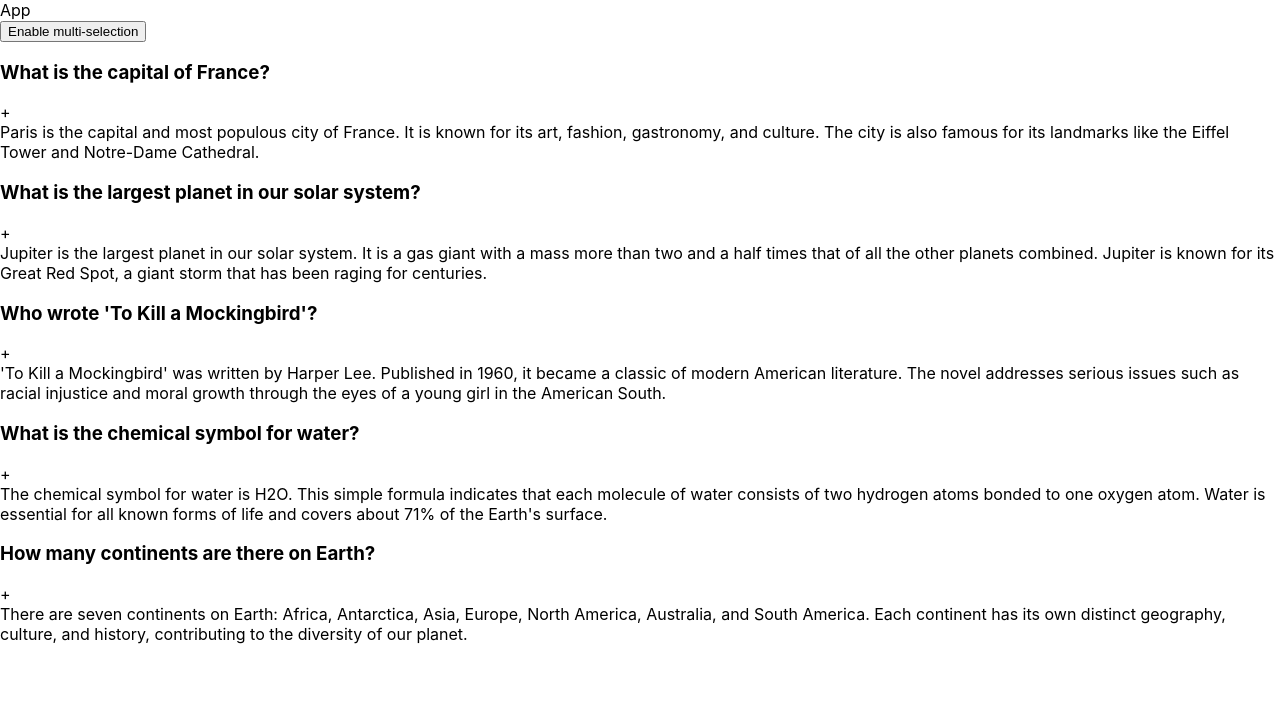
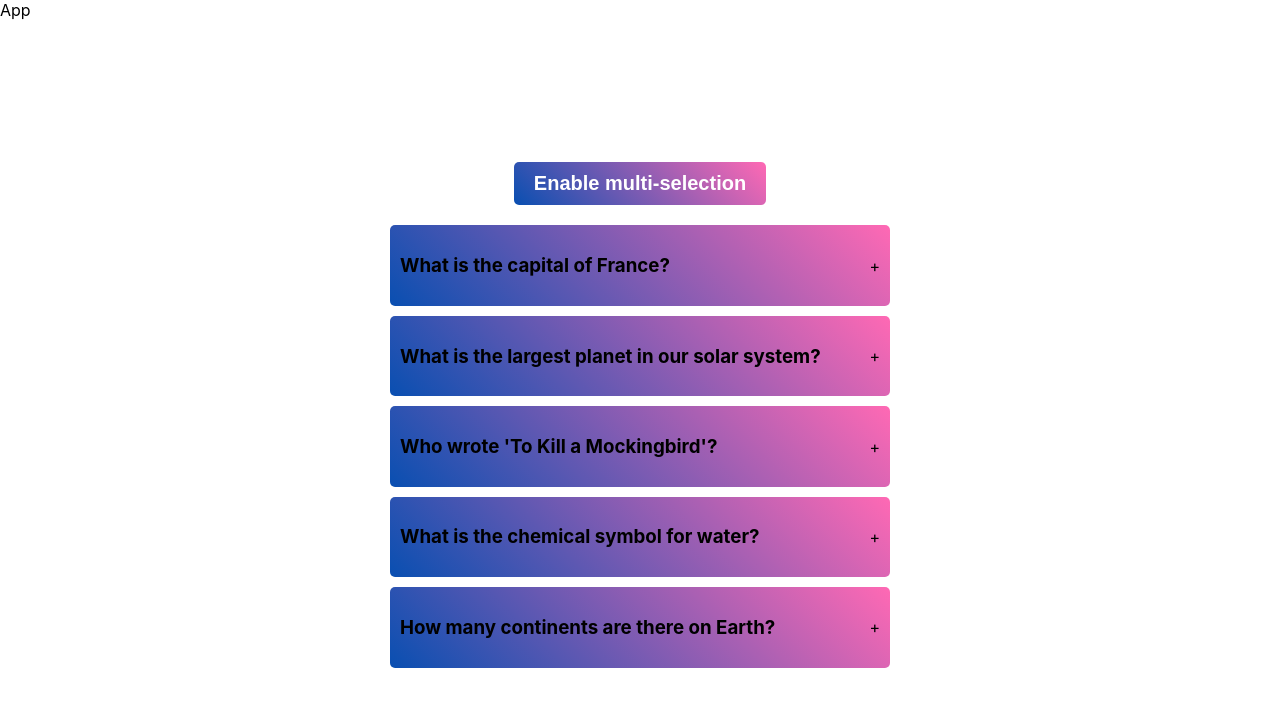
Before and after one commit to wahitom/Accordion, a React (Create React App) app: page / in a window 1280 px wide. Shown: the top 706 px of the page. Built offline with nearby package versions, Linux system fonts and the light colour scheme.

Commit message:
Added some styling for the accordion

```diff
--- a/src/components/accordion/styles.css
+++ b/src/components/accordion/styles.css
@@ -0,0 +1,64 @@
+.wrapper {
+  display: flex;
+  height: 100vh;
+  width: 100vw;
+  justify-content: center;
+  align-items: center;
+  flex-direction: column;
+  gap: 20px;
+}
+
+.wrapper button {
+  padding: 10px 20px;
+  background: linear-gradient(45deg, #094fb1, #ff69b4);
+  color: #fff;
+  font-weight: bold;
+  font-size: 20px;
+  cursor: pointer;
+  border: none;
+  border-radius: 5px;
+  transition: background 0.3s ease;
+}
+
+.wrapper button:hover {
+  background: linear-gradient(45deg, #ff69b4, #094fb1);
+}
+
+.accordion {
+  width: 500px;
+}
+
+.item {
+  background: linear-gradient(45deg, #094fb1, #ff69b4);
+  margin-bottom: 10px;
+  padding: 10px;
+  border-radius: 5px;
+  cursor: pointer;
+  transition: transform 0.3s ease, box-shadow 0.3s ease;
+}
+
+.item:hover {
+  transform: scale(1.02);
+  box-shadow: 0 4px 8px rgba(0, 0, 0, 0.2);
+}
+
+.title {
+  display: flex;
+  justify-content: space-between;
+  align-items: center;
+}
+
+.content {
+  color: #fff;
+  max-height: 0;
+  overflow: hidden;
+  transition: max-height 0.3s ease-out, opacity 0.3s ease-out;
+  opacity: 0;
+  padding: 0 10px;
+}
+
+.content.show {
+  max-height: 500px; /* Adjust this value based on your content length */
+  opacity: 1;
+  padding: 10px;
+}
```
